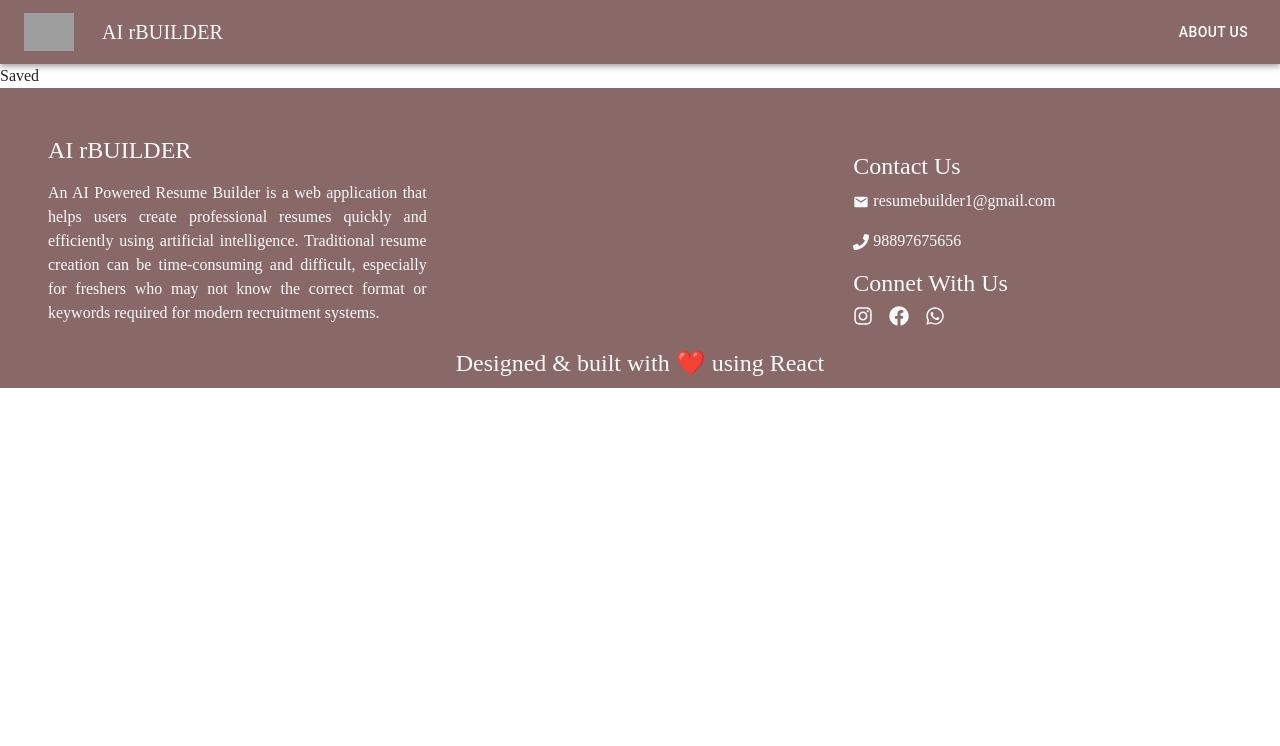
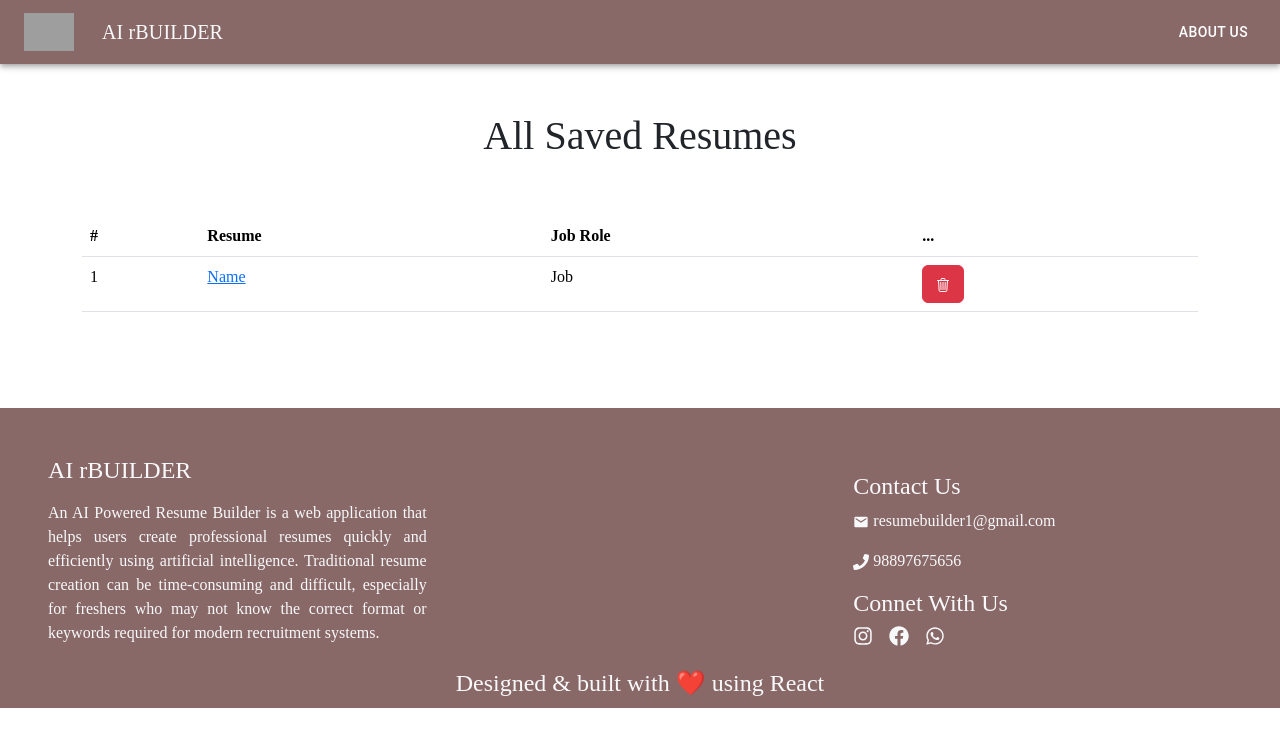
Before and after one commit to krishnakavya270-dotcom/resume-builder, a React (Vite) app: page /all-resumes in a window 1280 px wide. Shown: the top 746 px of the page. Built offline with nearby package versions, Linux system fonts and the light colour scheme; grey boxes are pictures that could not be loaded; a web font is replaced by a local one.

Commit message:
17/09/2026

```diff
--- a/src/Components/Edit.jsx
+++ b/src/Components/Edit.jsx
@@ -9,19 +9,20 @@ import InputLabel from '@mui/material/InputLabel';
 import MenuItem from '@mui/material/MenuItem';
 import FormControl from '@mui/material/FormControl';
 import Select from '@mui/material/Select';
-
+import { FaXmark } from "react-icons/fa6";
 const style = {
   position: 'absolute',
   top: '50%',
   left: '50%',
   transform: 'translate(-50%, -50%)',
   width: 600,
+  maxHeight: '80vh',
+  overflow: 'auto',
   bgcolor: 'background.paper',
   border: '2px solid #000',
   boxShadow: 24,
   p: 4,
 };
-
 function Edit() {
   const [open, setOpen] = React.useState(false);
   const handleOpen = () => setOpen(true);
@@ -29,16 +30,9 @@ function Edit() {
   return (
     <div>
       <Button style={{ color: '#421c03' }} className='btn' onClick={handleOpen}><FaUserEdit size={20} className='me-1' />Edit CV</Button>
-      <Modal
-        open={open}
-        onClose={handleClose}
-        aria-labelledby="modal-modal-title"
-        aria-describedby="modal-modal-description"
-      >
+      <Modal open={open} onClose={handleClose} aria-labelledby="modal-modal-title" aria-describedby="modal-modal-description" >
         <Box sx={style}>
-          <Typography id="modal-modal-title" variant="h6" component="h2">
-            Edit Resume Details
-          </Typography>
+          <Typography id="modal-modal-title" variant="h6" component="h2"> Edit Resume Details </Typography>
           <Box id="modal-modal-description" sx={{ mt: 2 }}>
             <div>
               <h3>Personal Details</h3>
@@ -53,6 +47,45 @@ function Edit() {
                 </FormControl>
               </div>
             </div>
+            <div>
+              <h3>Contact Details</h3>
+              <div className='row p-5'>
+                <TextField id="standard-basic-email" label="Email" variant="standard" />
+                <TextField id="standard-basic-phno" label="Contact Number" variant="standard" />
+                <TextField id="standard-basic-link" label="Linkedin Link" variant="standard" />
+                <TextField id="standard-basic-github" label="Github Link" variant="standard" />
+              </div>
+            </div>
+
+            <div className='mt-3'>
+              <h3>Educational Details</h3>
+              <div className='row p-5'>
+                <TextField id="standard-basic-degree" label="Bachelor's Degree" variant="standard" />
+                <TextField id="standard-basic-college" label="University/college Name" variant="standard" />
+                <TextField id="standard-basic-year" label="Year Of Graduation" variant="standard" />
+              </div>
+            </div>
+            {/* skills */}
+            <div>
+              <h3>Skills</h3>
+              <div className='d-flex'>
+                <input type="text" className='form-control' />
+                <Button className='btn'>Add</Button>
+              </div>
+              <h5 className='mt-3'>Added Skills : </h5>
+              <div className=' p-3 d-flex justify-content-between flex-wrap'>
+                <button  className='btn btn-warning' variant='contained'>Skill <FaXmark className='ms-3' /></button>
+              </div>
+            </div>
+            {/* summary */}
+            <div>
+              <h3>Summary</h3>
+              <div className='row p-3'>
+                <TextField id='summary' label='summary' variant='standard'></TextField>
+              </div>
+            </div>
+            {/* update button */}
+            <button className='btn btn-success mt-3'>Update CV</button>
           </Box>
         </Box>
       </Modal>
--- a/src/Pages/Download.jsx
+++ b/src/Pages/Download.jsx
@@ -1,11 +1,24 @@
 import React from 'react'
-
+import { Link } from 'react-router-dom'
+import { IoMdArrowBack } from "react-icons/io";
 function Download() {
   return (
-    <div>
-      Download
+    <div className='container  my-5'>
+      <div className='d-flex justify-content-between align-items-center'>
+        <h3 className='fs-1'>Download Resume History</h3>
+        <Link to={'/resume-details'}><IoMdArrowBack />Back</Link>
+      </div>
+      <div className='row my-5'>
+        <div className='col-lg-4'>
+          <div style={{ height: "300px" }} className='rounded shadow p-3'>
+            <h6>Review At: Time Stamp</h6>
+            <div className='mt-4 text-center'>
+              <Link to={'/resume/:id'}><img style={{ height: "230px" }} className='w-50' src="https://tse4.mm.bing.net/th/id/OIP.zsuU8XswcDF8MpJFxaX5lQHaKa?r=0&rs=1&pid=ImgDetMain&o=7&rm=3" alt="resume image" /></Link>
+            </div>
+          </div>
+        </div>
+      </div>
     </div>
   )
 }
-
 export default Download
--- a/src/Pages/Pnf.jsx
+++ b/src/Pages/Pnf.jsx
@@ -1,9 +1,17 @@
 import React from 'react'
+import { Link } from 'react-router-dom'
 
 function Pnf() {
   return (
-    <div>
-      Pnf
+    <div style={{height:"90vh"}} className='d-flex justify-content-center align-items-center flex-column'>
+      <img className='w-75' src="https://colorlib.com/wp/wp-content/uploads/sites/2/404-error-template-18.png" alt="error page" />
+      <Link to={'/'} style={{
+            position: 'absolute',
+            left: '48%',
+            top: '61%',
+            transform: 'translateX(-50%)'
+          }} className='btn btn-dark  '>Back to Home</Link>
+
     </div>
   )
 }
--- a/src/Pages/Saved.jsx
+++ b/src/Pages/Saved.jsx
@@ -1,9 +1,30 @@
 import React from 'react'
+import { IoTrashOutline } from "react-icons/io5";
+import { Link } from 'react-router-dom';
 
 function Saved() {
   return (
-    <div>
-      Saved
+    <div className=' container d-flex  justify-content-center align-items-center my-5 flex-column'>
+      <h1>All Saved Resumes</h1>
+      <table className='table table-hover table-stripped my-5'>
+        <thead>
+          <tr>
+            <th>#</th>
+            <th>Resume</th>
+            <th>Job Role</th>
+            <th>...</th>
+          </tr>
+        </thead>
+        <tbody>
+          <tr>
+            <td>1</td>
+            <td><Link to={'/resume/:id'}>Name</Link></td>
+            <td>Job</td>
+            <td><button className='btn btn-danger'><IoTrashOutline /></button></td>
+          </tr>
+        </tbody>
+      </table>
+
     </div>
   )
 }
```
